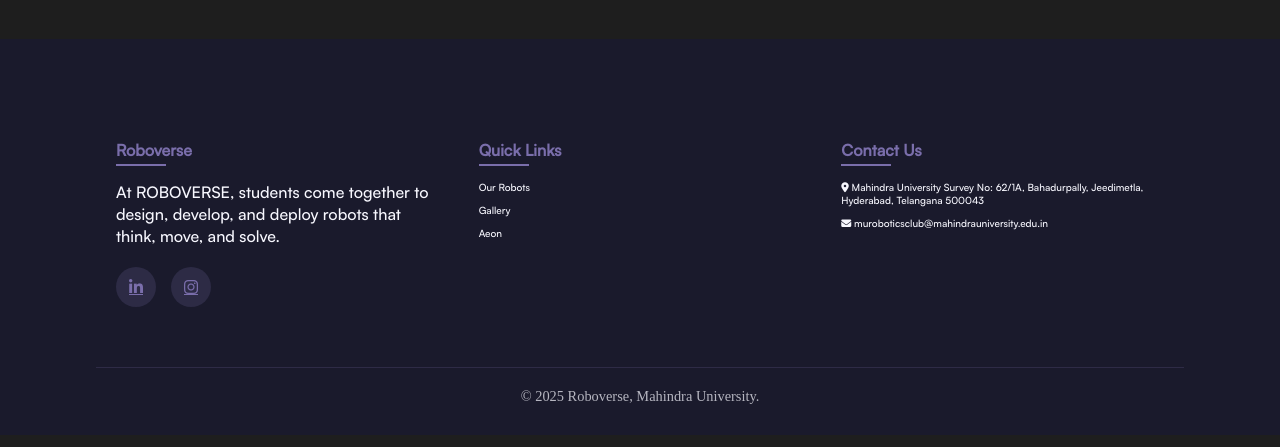
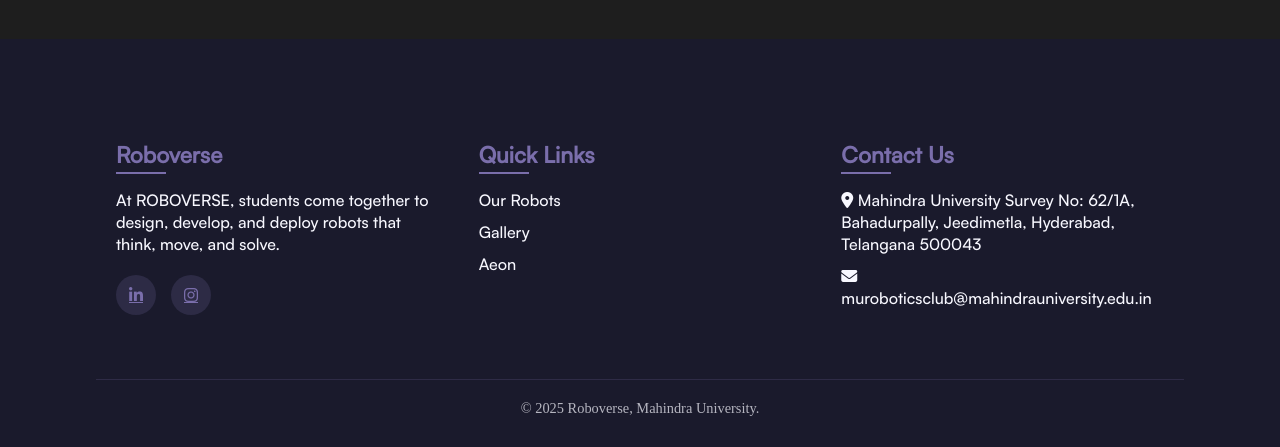
Before and after one commit to dhanalakshmi006/roboverse, a plain HTML site: page home.html in a window 1280 px wide. Shown: the part 2663-3110 px from the top of the page. Drawn offline with Linux system fonts and the light colour scheme.

Commit message:
Update footer.css

```diff
--- a/footer.css
+++ b/footer.css
@@ -24,7 +24,7 @@
             font-family:'Satoshi',Helvetica;
         }
         .footer-title {
-            font-size: 1.0rem;
+            font-size: 1.4rem;
             margin-bottom: 20px;
             color: var(--primary-color);
             position: relative;
@@ -45,7 +45,6 @@
         .footer-links {
             list-style: none;
             font-family:'Satoshi',Helvetica;
-            font-size:10px;
 
         }
 
```
